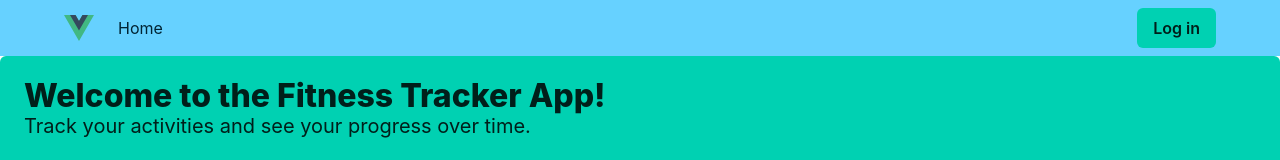
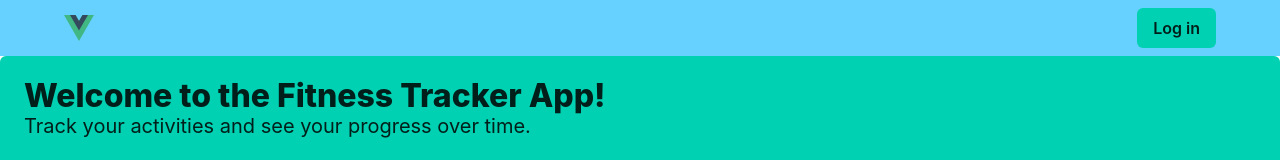
Before and after one commit to JasonIngham24/WebServer_FitnessTracker, a Vue app in the folder Client/: page / in a window 1280 px wide. Shown: the top 160 px of the page. Built offline with nearby package versions, Linux system fonts and the light colour scheme; the HTML template or start-up script is replaced by a standard one.

Commit message:
Removed Redundant Home Page in Nav Bar

```diff
--- a/Client/src/components/NavBar.vue
+++ b/Client/src/components/NavBar.vue
@@ -32,10 +32,6 @@ function onLogout() {
 
   <div id="navbarBasicExample" class="navbar-menu" :class="{ 'is-active': isActive }">
     <div class="navbar-start">
-      <RouterLink to="/" class="navbar-item">
-        Home
-      </RouterLink>
-
       <RouterLink to="/activities" class="navbar-item" v-if="session.user">
         My Activity
       </RouterLink>
```
